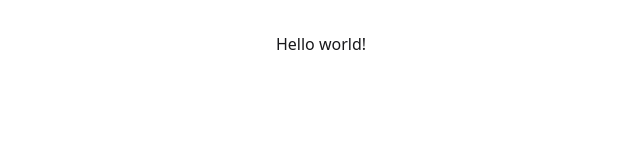
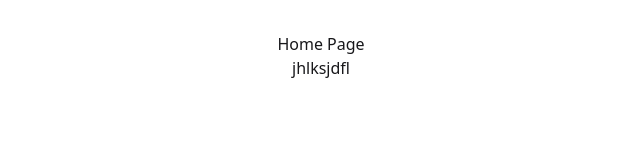
Before and after one commit to Badol-Hossain1/courier_service, a React (Vite) app: page / in a window 1280 px wide. Shown: the top 160 px of the page, without its empty margins (319-959 px from the left). Built offline with nearby package versions, Linux system fonts and the light colour scheme.

Commit message:
feat: added root layout

```diff
--- a/package.json
+++ b/package.json
@@ -14,6 +14,7 @@
     "react": "^19.1.1",
     "react-dom": "^19.1.1",
     "react-router": "^7.9.4",
+    "react-router-dom": "^7.9.4",
     "tailwindcss": "^4.1.14"
   },
   "devDependencies": {
--- /dev/null
+++ b/src/layout/RootLayout.jsx
@@ -0,0 +1,13 @@
+import React from 'react'
+import { Outlet } from 'react-router'
+
+const RootLayout = () => {
+    return (
+        <div>
+            <Outlet />
+            jhlksjdfl
+        </div>
+    )
+}
+
+export default RootLayout
--- /dev/null
+++ b/src/pages/Home.jsx
@@ -0,0 +1,12 @@
+
+
+const Home = () => {
+    return (
+        <div>
+
+            <h1>Home Page</h1>
+        </div>
+    );
+};
+
+export default Home;
--- /dev/null
+++ b/src/pages/shared/navbar/Navbar.jsx
@@ -0,0 +1,10 @@
+
+const Navbar = () => {
+    return (
+        <div>
+
+        </div>
+    );
+};
+
+export default Navbar;
--- a/src/router/Routers.jsx
+++ b/src/router/Routers.jsx
@@ -1,8 +1,19 @@
 import { createBrowserRouter } from 'react-router-dom'
+
+import Home from '../pages/Home'
+import RootLayout from '../layout/RootLayout'
+
+
 
 export const router = createBrowserRouter([
     {
         path: '/',
-        element: <div>Hello world!</div>,
+        Component: RootLayout,
+        children: [
+            {
+                index: true,
+                Component: Home,
+            },
+        ],
     },
 ])
```
Also changed, not shown: 1 other file (tests, documents, lock files or other folders).
